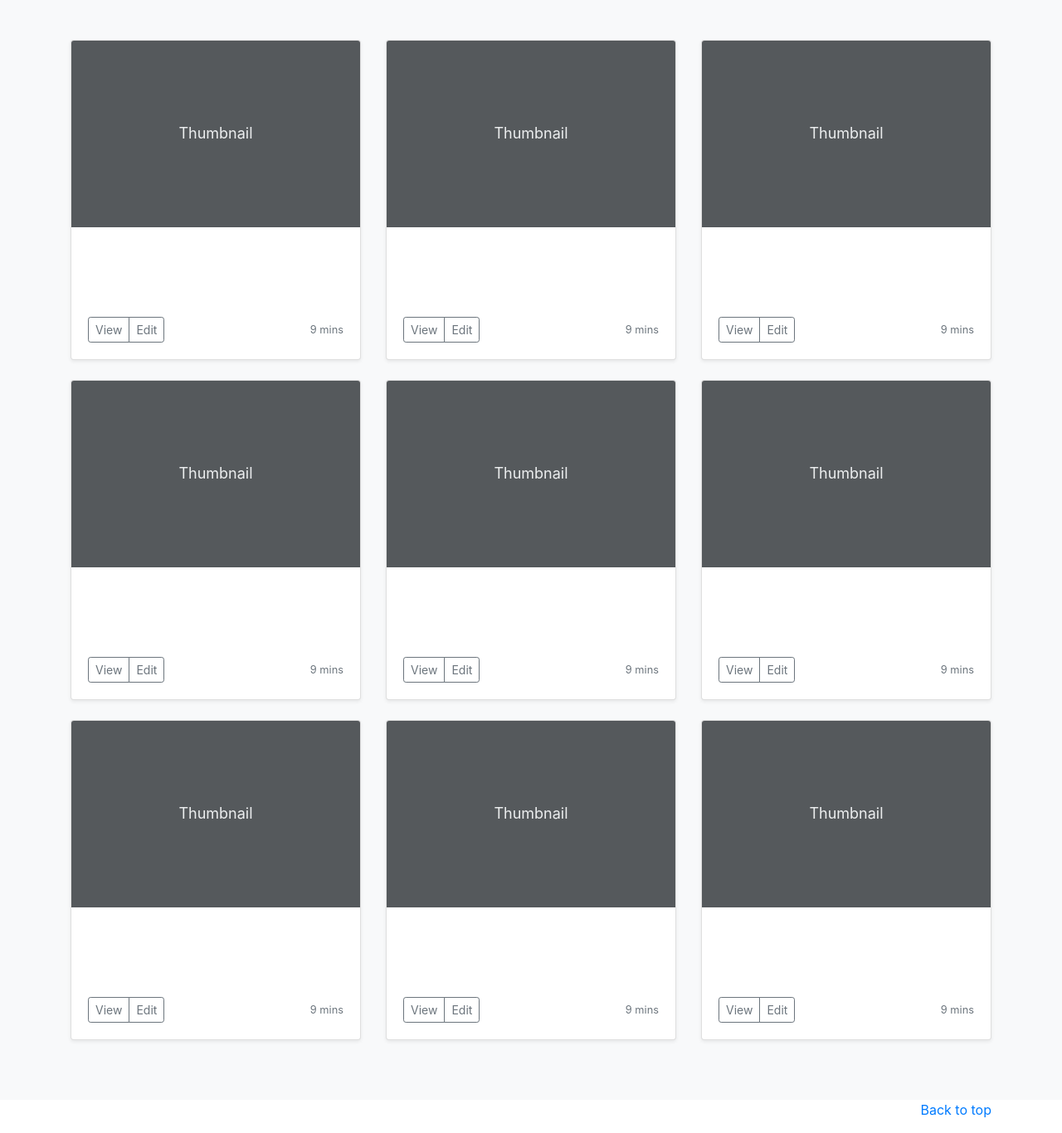
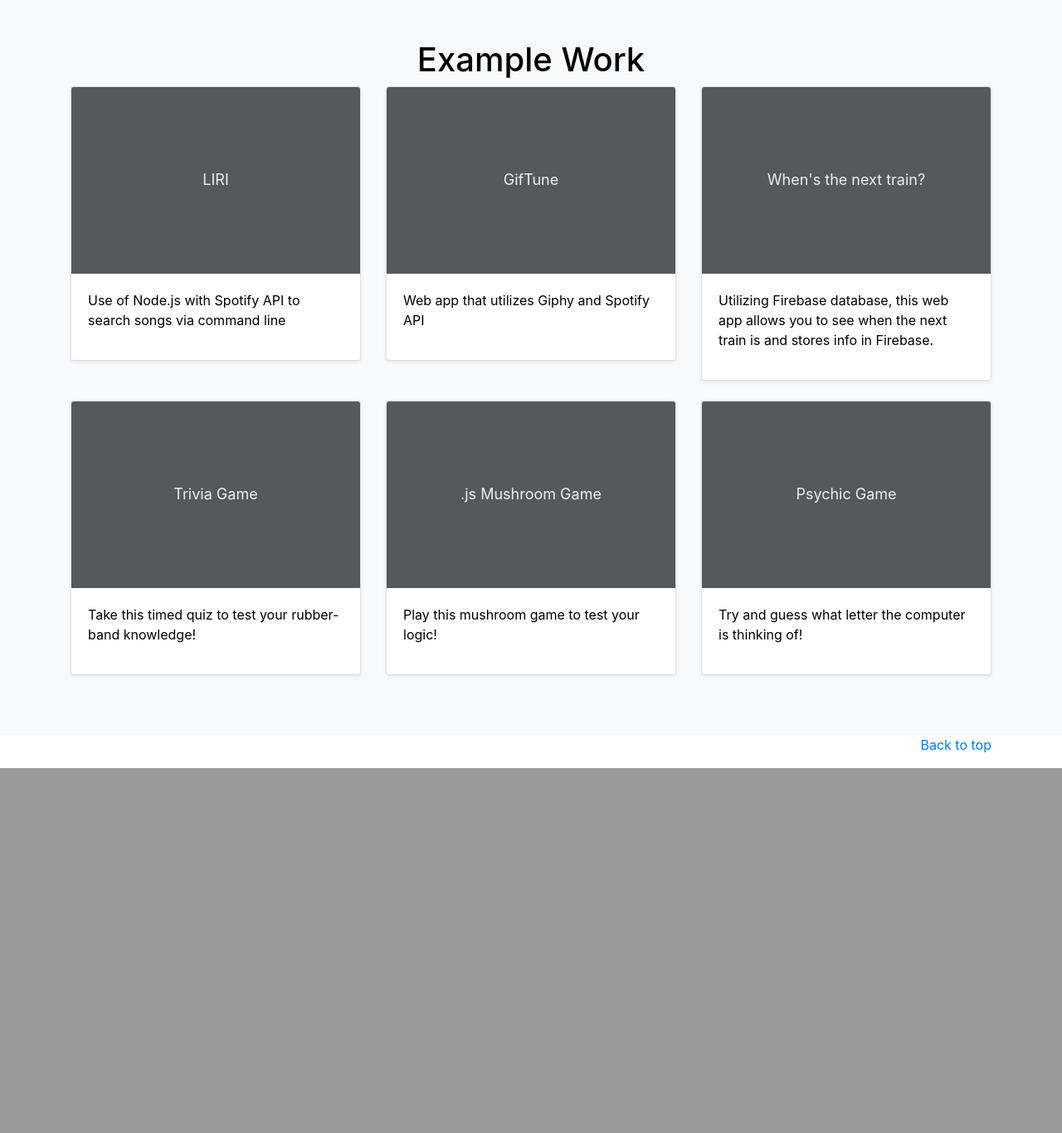
Before and after one commit to vicdubbeld/Bootstrap-Portfolio, a PHP site: page / in a window 1280 px wide. Shown: the part 656-2022 px from the top of the page at 83% size. After the commit the page ends 1582 px from the top, so only its background shows below. Run offline with PHP 8.4, Linux system fonts and the light colour scheme.

Commit message:
portfolio lookin sick

```diff
--- a/index.html
+++ b/index.html
@@ -36,7 +36,8 @@
             <h4 class="text-white">Contact</h4>
             <ul class="list-unstyled">
               <li><a href="https://github.com/vicdubbeld" target="_blank" class="text-white">GitHub</a></li>
-              <li><a href="https://www.linkedin.com/in/victor-dubbeld-85017017a/" target="_blank" class="text-white">LinkedIn</a></li>
+              <li><a href="https://www.linkedin.com/in/victor-dubbeld-85017017a/" target="_blank"
+                  class="text-white">LinkedIn</a></li>
               <li><a href="#" class="text-white">Email me</a></li>
             </ul>
           </div>
@@ -71,25 +72,22 @@
 
     <div class="album py-5 bg-light">
       <div class="container">
-
+        <h1 class="work">Example Work</h1>
         <div class="row">
           <div class="col-md-4">
             <div class="card mb-4 shadow-sm">
               <svg class="bd-placeholder-img card-img-top" width="100%" height="225" xmlns="http://www.w3.org/2000/svg"
                 preserveAspectRatio="xMidYMid slice" focusable="false" role="img" aria-label="Placeholder: Thumbnail">
-                <title>Placeholder</title>
-                <rect width="100%" height="100%" fill="#55595c" /><text x="50%" y="50%" fill="#eceeef"
-                  dy=".3em">Thumbnail</text>
+                <title>GitHub LIRI Project</title>
+                <a href="https://github.com/vicdubbeld/liri-node-app" target="_blank">
+                  <rect width="100%" height="100%" fill="#55595c" />
+                  <text x="50%" y="50%" fill="#eceeef" dy=".3em">LIRI</text>
               </svg>
               <div class="card-body">
-                <p class="card-text">This is a wider card with supporting text below as a natural lead-in to additional
-                  content. This content is a little bit longer.</p>
+                <p class="card-text">Use of Node.js with Spotify API to search songs via command line</p>
                 <div class="d-flex justify-content-between align-items-center">
-                  <div class="btn-group">
-                    <button type="button" class="btn btn-sm btn-outline-secondary">View</button>
-                    <button type="button" class="btn btn-sm btn-outline-secondary">Edit</button>
-                  </div>
-                  <small class="text-muted">9 mins</small>
+
+
                 </div>
               </div>
             </div>
@@ -98,19 +96,16 @@
             <div class="card mb-4 shadow-sm">
               <svg class="bd-placeholder-img card-img-top" width="100%" height="225" xmlns="http://www.w3.org/2000/svg"
                 preserveAspectRatio="xMidYMid slice" focusable="false" role="img" aria-label="Placeholder: Thumbnail">
-                <title>Placeholder</title>
+                <title>GifTune</title>
+                <a href="https://the-knights-of-the-round-table.github.io/GifTunes/" target="_blank">
                 <rect width="100%" height="100%" fill="#55595c" /><text x="50%" y="50%" fill="#eceeef"
-                  dy=".3em">Thumbnail</text>
+                  dy=".3em">GifTune</text>
               </svg>
               <div class="card-body">
-                <p class="card-text">This is a wider card with supporting text below as a natural lead-in to additional
-                  content. This content is a little bit longer.</p>
+                <p class="card-text">Web app that utilizes Giphy and Spotify API</p>
                 <div class="d-flex justify-content-between align-items-center">
-                  <div class="btn-group">
-                    <button type="button" class="btn btn-sm btn-outline-secondary">View</button>
-                    <button type="button" class="btn btn-sm btn-outline-secondary">Edit</button>
-                  </div>
-                  <small class="text-muted">9 mins</small>
+
+
                 </div>
               </div>
             </div>
@@ -119,19 +114,16 @@
             <div class="card mb-4 shadow-sm">
               <svg class="bd-placeholder-img card-img-top" width="100%" height="225" xmlns="http://www.w3.org/2000/svg"
                 preserveAspectRatio="xMidYMid slice" focusable="false" role="img" aria-label="Placeholder: Thumbnail">
-                <title>Placeholder</title>
+                <title>When's the next train?</title>
+                <a href="https://vicdubbeld.github.io/train-activity/" target="_blank">
                 <rect width="100%" height="100%" fill="#55595c" /><text x="50%" y="50%" fill="#eceeef"
-                  dy=".3em">Thumbnail</text>
+                  dy=".3em">When's the next train?</text>
               </svg>
               <div class="card-body">
-                <p class="card-text">This is a wider card with supporting text below as a natural lead-in to additional
-                  content. This content is a little bit longer.</p>
+                <p class="card-text">Utilizing Firebase database, this web app allows you to see when the next train is and stores info in Firebase.</p>
                 <div class="d-flex justify-content-between align-items-center">
-                  <div class="btn-group">
-                    <button type="button" class="btn btn-sm btn-outline-secondary">View</button>
-                    <button type="button" class="btn btn-sm btn-outline-secondary">Edit</button>
-                  </div>
-                  <small class="text-muted">9 mins</small>
+
+
                 </div>
               </div>
             </div>
@@ -141,19 +133,15 @@
             <div class="card mb-4 shadow-sm">
               <svg class="bd-placeholder-img card-img-top" width="100%" height="225" xmlns="http://www.w3.org/2000/svg"
                 preserveAspectRatio="xMidYMid slice" focusable="false" role="img" aria-label="Placeholder: Thumbnail">
-                <title>Placeholder</title>
+                <title>Trivia Game</title>
+                <a href="https://vicdubbeld.github.io/TriviaGame/" target="_blank">
                 <rect width="100%" height="100%" fill="#55595c" /><text x="50%" y="50%" fill="#eceeef"
-                  dy=".3em">Thumbnail</text>
+                  dy=".3em">Trivia Game</text>
               </svg>
               <div class="card-body">
-                <p class="card-text">This is a wider card with supporting text below as a natural lead-in to additional
-                  content. This content is a little bit longer.</p>
+                <p class="card-text">Take this timed quiz to test your rubber-band knowledge!</p>
                 <div class="d-flex justify-content-between align-items-center">
-                  <div class="btn-group">
-                    <button type="button" class="btn btn-sm btn-outline-secondary">View</button>
-                    <button type="button" class="btn btn-sm btn-outline-secondary">Edit</button>
-                  </div>
-                  <small class="text-muted">9 mins</small>
+
                 </div>
               </div>
             </div>
@@ -162,19 +150,15 @@
             <div class="card mb-4 shadow-sm">
               <svg class="bd-placeholder-img card-img-top" width="100%" height="225" xmlns="http://www.w3.org/2000/svg"
                 preserveAspectRatio="xMidYMid slice" focusable="false" role="img" aria-label="Placeholder: Thumbnail">
-                <title>Placeholder</title>
+                <title>.js Mushroom Game</title>
+                <a href="https://vicdubbeld.github.io/unit-4-game/" target="_blank">
                 <rect width="100%" height="100%" fill="#55595c" /><text x="50%" y="50%" fill="#eceeef"
-                  dy=".3em">Thumbnail</text>
+                  dy=".3em">.js Mushroom Game</text>
               </svg>
               <div class="card-body">
-                <p class="card-text">This is a wider card with supporting text below as a natural lead-in to additional
-                  content. This content is a little bit longer.</p>
+                <p class="card-text">Play this mushroom game to test your logic!</p>
                 <div class="d-flex justify-content-between align-items-center">
-                  <div class="btn-group">
-                    <button type="button" class="btn btn-sm btn-outline-secondary">View</button>
-                    <button type="button" class="btn btn-sm btn-outline-secondary">Edit</button>
-                  </div>
-                  <small class="text-muted">9 mins</small>
+
                 </div>
               </div>
             </div>
@@ -183,87 +167,21 @@
             <div class="card mb-4 shadow-sm">
               <svg class="bd-placeholder-img card-img-top" width="100%" height="225" xmlns="http://www.w3.org/2000/svg"
                 preserveAspectRatio="xMidYMid slice" focusable="false" role="img" aria-label="Placeholder: Thumbnail">
-                <title>Placeholder</title>
+                <title>Psychic Game</title>
+                <a href="https://vicdubbeld.github.io/psychic-game/" target="_blank">
                 <rect width="100%" height="100%" fill="#55595c" /><text x="50%" y="50%" fill="#eceeef"
-                  dy=".3em">Thumbnail</text>
+                  dy=".3em">Psychic Game</text>
               </svg>
               <div class="card-body">
-                <p class="card-text">This is a wider card with supporting text below as a natural lead-in to additional
-                  content. This content is a little bit longer.</p>
+                <p class="card-text">Try and guess what letter the computer is thinking of!</p>
                 <div class="d-flex justify-content-between align-items-center">
-                  <div class="btn-group">
-                    <button type="button" class="btn btn-sm btn-outline-secondary">View</button>
-                    <button type="button" class="btn btn-sm btn-outline-secondary">Edit</button>
-                  </div>
-                  <small class="text-muted">9 mins</small>
+
                 </div>
               </div>
             </div>
           </div>
 
-          <div class="col-md-4">
-            <div class="card mb-4 shadow-sm">
-              <svg class="bd-placeholder-img card-img-top" width="100%" height="225" xmlns="http://www.w3.org/2000/svg"
-                preserveAspectRatio="xMidYMid slice" focusable="false" role="img" aria-label="Placeholder: Thumbnail">
-                <title>Placeholder</title>
-                <rect width="100%" height="100%" fill="#55595c" /><text x="50%" y="50%" fill="#eceeef"
-                  dy=".3em">Thumbnail</text>
-              </svg>
-              <div class="card-body">
-                <p class="card-text">This is a wider card with supporting text below as a natural lead-in to additional
-                  content. This content is a little bit longer.</p>
-                <div class="d-flex justify-content-between align-items-center">
-                  <div class="btn-group">
-                    <button type="button" class="btn btn-sm btn-outline-secondary">View</button>
-                    <button type="button" class="btn btn-sm btn-outline-secondary">Edit</button>
-                  </div>
-                  <small class="text-muted">9 mins</small>
-                </div>
-              </div>
-            </div>
-          </div>
-          <div class="col-md-4">
-            <div class="card mb-4 shadow-sm">
-              <svg class="bd-placeholder-img card-img-top" width="100%" height="225" xmlns="http://www.w3.org/2000/svg"
-                preserveAspectRatio="xMidYMid slice" focusable="false" role="img" aria-label="Placeholder: Thumbnail">
-                <title>Placeholder</title>
-                <rect width="100%" height="100%" fill="#55595c" /><text x="50%" y="50%" fill="#eceeef"
-                  dy=".3em">Thumbnail</text>
-              </svg>
-              <div class="card-body">
-                <p class="card-text">This is a wider card with supporting text below as a natural lead-in to additional
-                  content. This content is a little bit longer.</p>
-                <div class="d-flex justify-content-between align-items-center">
-                  <div class="btn-group">
-                    <button type="button" class="btn btn-sm btn-outline-secondary">View</button>
-                    <button type="button" class="btn btn-sm btn-outline-secondary">Edit</button>
-                  </div>
-                  <small class="text-muted">9 mins</small>
-                </div>
-              </div>
-            </div>
-          </div>
-          <div class="col-md-4">
-            <div class="card mb-4 shadow-sm">
-              <svg class="bd-placeholder-img card-img-top" width="100%" height="225" xmlns="http://www.w3.org/2000/svg"
-                preserveAspectRatio="xMidYMid slice" focusable="false" role="img" aria-label="Placeholder: Thumbnail">
-                <title>Placeholder</title>
-                <rect width="100%" height="100%" fill="#55595c" /><text x="50%" y="50%" fill="#eceeef"
-                  dy=".3em">Thumbnail</text>
-              </svg>
-              <div class="card-body">
-                <p class="card-text">This is a wider card with supporting text below as a natural lead-in to additional
-                  content. This content is a little bit longer.</p>
-                <div class="d-flex justify-content-between align-items-center">
-                  <div class="btn-group">
-                    <button type="button" class="btn btn-sm btn-outline-secondary">View</button>
-                    <button type="button" class="btn btn-sm btn-outline-secondary">Edit</button>
-                  </div>
-                  <small class="text-muted">9 mins</small>
-                </div>
-              </div>
-            </div>
-          </div>
+
         </div>
       </div>
     </div>
--- a/style.css
+++ b/style.css
@@ -32,7 +32,14 @@
     margin: auto;
     padding: 0;
 }
+.display-4, .lead{
+    color: white;
+}
 
 body {
-    color: white;
+    color: black;
 }
+.work {
+    color: black;
+    text-align: center;
+}
```
Also changed, not shown: images/liri.png (added), 1 other file.
